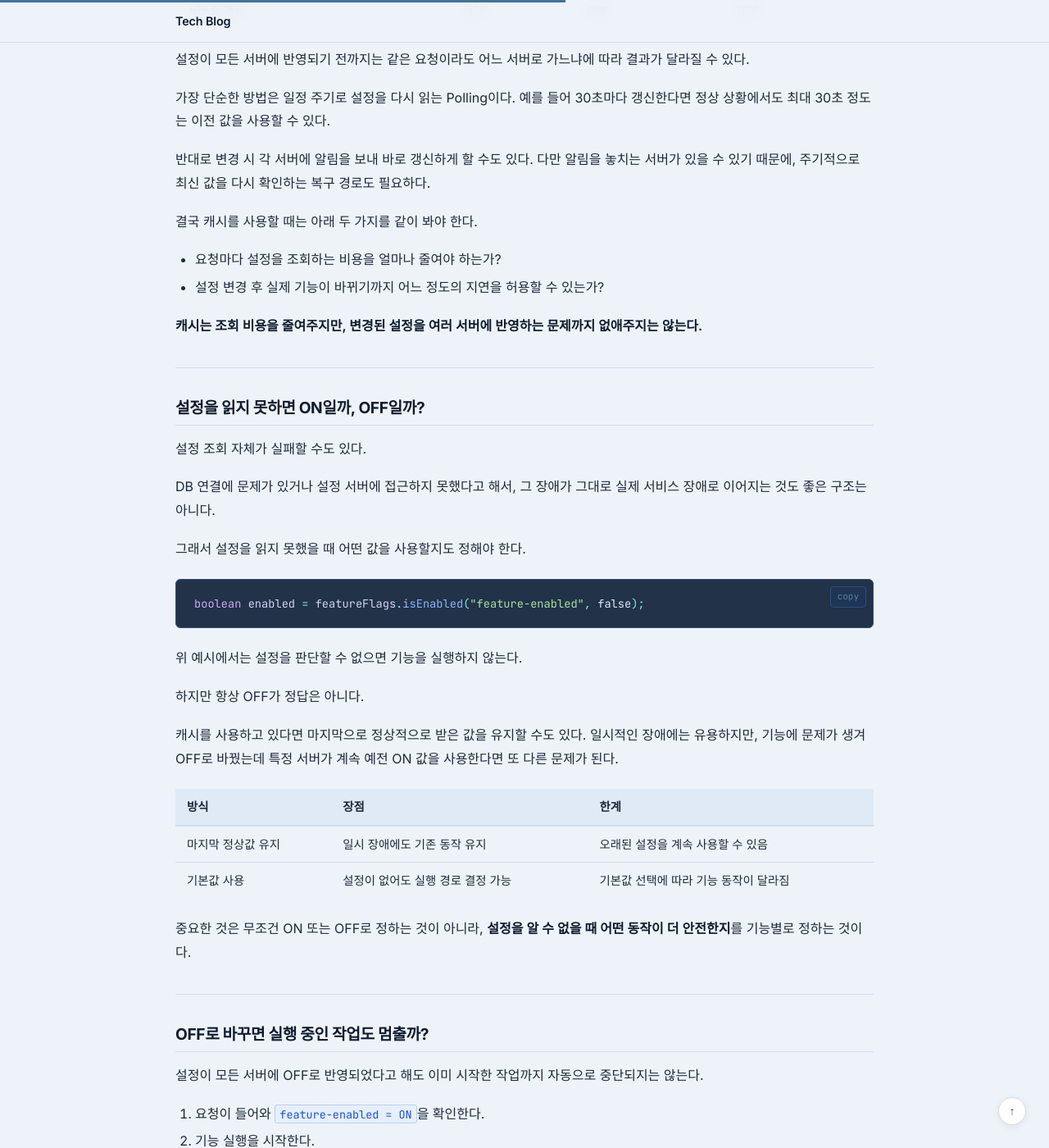
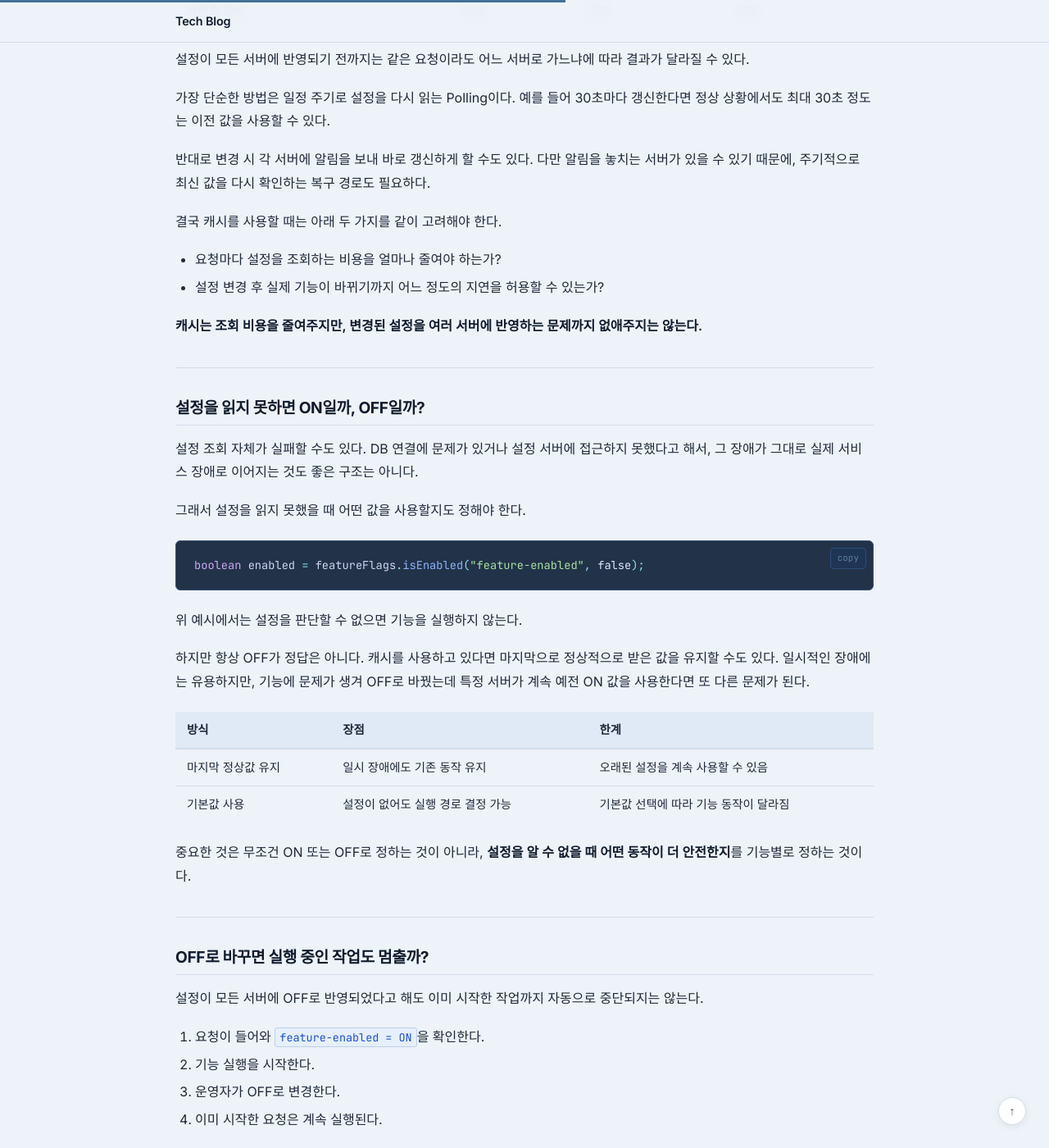
Before and after one commit to jw3418/jw3418.github.io, a Jekyll site: the page built from _posts/2026-09-17-feature-toggle.md, in a window 1280 px wide and 1400 px high, scrolled down 2670 px. Shown: the whole window at 82% size. Built offline with Jekyll 4.4.1, drawn with Linux system fonts in a browser that asks for light colours; some of the changed text lies outside the part shown.

Commit message:
Update 2026-09-17-feature-toggle.md

````diff
--- a/_posts/2026-09-17-feature-toggle.md
+++ b/_posts/2026-09-17-feature-toggle.md
@@ -17,7 +17,7 @@ categories: [Architecture]
 
 Feature Toggle은 이 문제를 해결하는 방식이다. (Feature Flag라고도 부르며, 두 용어는 흔히 같은 의미로 사용된다.)
 
-처음에는 설정값 하나를 확인하는 조건문으로 보일 수 있다. 하지만 서버가 여러 대이고, 설정을 운영 중 바꿔야 하는 환경에서는 **설정을 어디서 읽는지, 언제 반영되는지, 읽지 못하면 어떻게 동작하는지**까지 같이 봐야 한다.
+처음에는 설정값 하나를 확인하는 조건문으로 보일 수 있다. 하지만 서버가 여러 대이고, 설정을 운영 중 바꿔야 하는 환경에서는 **설정을 어디서 읽는지, 언제 반영되는지, 읽지 못하면 어떻게 동작하는지**까지 같이 고려해야 한다.
 
 ---
 
@@ -95,7 +95,7 @@ flowchart TD
 
 반대로 변경 시 각 서버에 알림을 보내 바로 갱신하게 할 수도 있다. 다만 알림을 놓치는 서버가 있을 수 있기 때문에, 주기적으로 최신 값을 다시 확인하는 복구 경로도 필요하다.
 
-결국 캐시를 사용할 때는 아래 두 가지를 같이 봐야 한다.
+결국 캐시를 사용할 때는 아래 두 가지를 같이 고려해야 한다.
 
 - 요청마다 설정을 조회하는 비용을 얼마나 줄여야 하는가?
 - 설정 변경 후 실제 기능이 바뀌기까지 어느 정도의 지연을 허용할 수 있는가?
@@ -106,9 +106,7 @@ flowchart TD
 
 ## 설정을 읽지 못하면 ON일까, OFF일까?
 
-설정 조회 자체가 실패할 수도 있다.
-
-DB 연결에 문제가 있거나 설정 서버에 접근하지 못했다고 해서, 그 장애가 그대로 실제 서비스 장애로 이어지는 것도 좋은 구조는 아니다.
+설정 조회 자체가 실패할 수도 있다. DB 연결에 문제가 있거나 설정 서버에 접근하지 못했다고 해서, 그 장애가 그대로 실제 서비스 장애로 이어지는 것도 좋은 구조는 아니다.
 
 그래서 설정을 읽지 못했을 때 어떤 값을 사용할지도 정해야 한다.
 
@@ -118,9 +116,7 @@ boolean enabled = featureFlags.isEnabled("feature-enabled", false);
 
 위 예시에서는 설정을 판단할 수 없으면 기능을 실행하지 않는다.
 
-하지만 항상 OFF가 정답은 아니다.
-
-캐시를 사용하고 있다면 마지막으로 정상적으로 받은 값을 유지할 수도 있다. 일시적인 장애에는 유용하지만, 기능에 문제가 생겨 OFF로 바꿨는데 특정 서버가 계속 예전 ON 값을 사용한다면 또 다른 문제가 된다.
+하지만 항상 OFF가 정답은 아니다. 캐시를 사용하고 있다면 마지막으로 정상적으로 받은 값을 유지할 수도 있다. 일시적인 장애에는 유용하지만, 기능에 문제가 생겨 OFF로 바꿨는데 특정 서버가 계속 예전 ON 값을 사용한다면 또 다른 문제가 된다.
 
 | 방식 | 장점 | 한계 |
 | --- | --- | --- |
@@ -152,7 +148,7 @@ flowchart LR
     Service --> DB["DB"]
 ```
 
-따라서 기능을 OFF한다는 요구가 있다면 **어느 진입 경로에서 플래그를 확인할지**, 이미 시작한 처리는 어떻게 할지까지 같이 봐야 한다.
+따라서 기능을 OFF한다는 요구가 있다면 **어느 진입 경로에서 플래그를 확인할지**, 이미 시작한 처리는 어떻게 할지까지 같이 고려해야 한다.
 
 그리고 OFF는 이미 저장된 데이터를 되돌리는 기능도 아니다. 이전에 처리된 결과까지 취소해야 한다면 별도의 로직이 필요하다.
 
@@ -160,9 +156,7 @@ flowchart LR
 
 ## Feature Toggle도 운영 대상이다
 
-Feature Toggle을 사용하면 코드 배포 없이도 서비스 동작을 바꿀 수 있다.
-
-반대로 말하면 장애가 발생했을 때 배포 이력만 봐서는 원인을 찾기 어려울 수도 있다.
+Feature Toggle을 사용하면 코드 배포 없이도 서비스 동작을 바꿀 수 있다. 반대로 말하면 장애가 발생했을 때 배포 이력만 봐서는 원인을 찾기 어려울 수도 있다.
 
 같은 버전의 코드가 실행 중이어도,
 
@@ -211,6 +205,4 @@ flowchart TD
 - 이미 실행 중인 요청은 어떻게 처리되는가?
 - OFF 상태에서도 호출 측이 정상적으로 동작하는가?
 
-Feature Toggle의 시작은 조건문 하나일 수 있으나,
-
-대규모 서비스에서 운영에 사용하려면, **그 설정값이 여러 서버에 어떻게 전달되고 실제 실행 경로를 어떻게 바꾸는지까지 같이 설계해야 한다.**
+Feature Toggle의 시작은 조건문 하나일 수 있으나 대규모 서비스에서 운영에 사용하려면, **그 설정값이 여러 서버에 어떻게 전달되고 실제 실행 경로를 어떻게 바꾸는지까지 같이 설계해야 한다.**
````
Also changed, not shown: other parts of _posts/2026-09-17-feature-toggle.md (+3 -3 lines).
